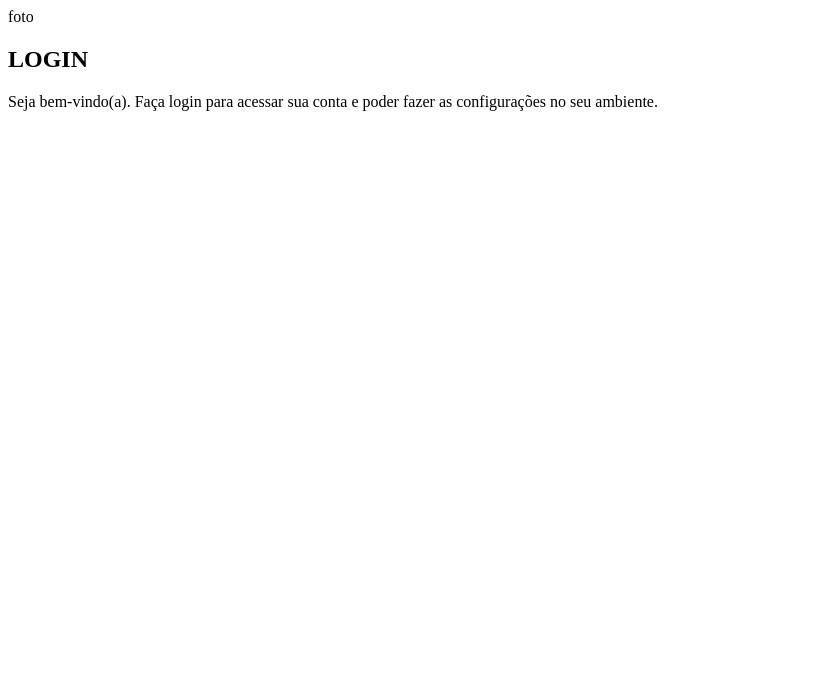
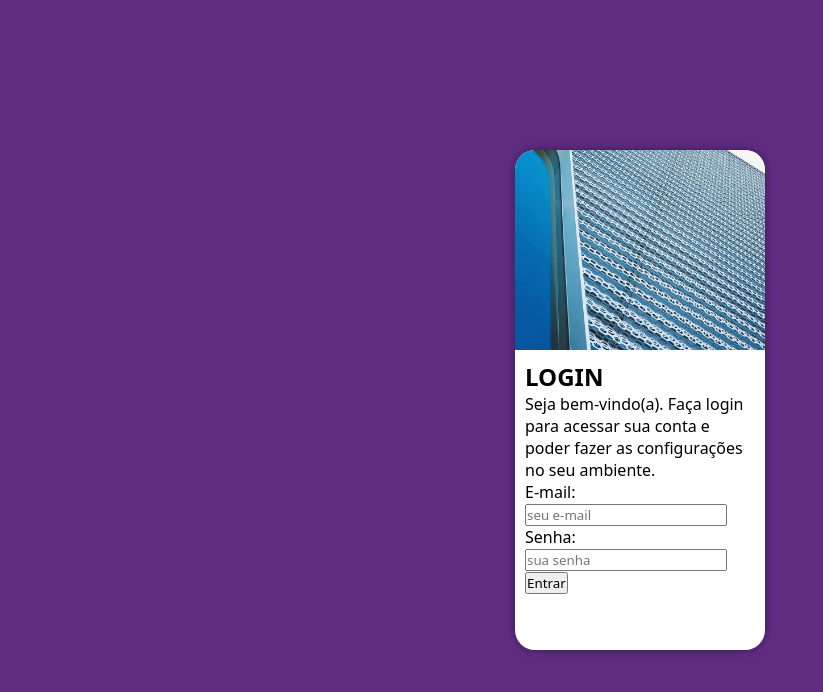
Before and after one commit to sant0smatheus/projeto-login, a plain HTML site: page index.html in a window 1280 px wide. Shown: the whole page, without its empty margins (0-823 px from the left). Drawn offline with Linux system fonts and the light colour scheme.

Commit message:
criei estilos

```diff
--- a/estilos/style.css
+++ b/estilos/style.css
@@ -5,3 +5,50 @@
     Verde: #49a09d
     Lilás: #5f2c82
 */
+
+*{
+    font-family: system-ui, -apple-system, BlinkMacSystemFont, 'Segoe UI', Roboto, Oxygen, Ubuntu, Cantarell, 'Open Sans', 'Helvetica Neue', sans-serif;
+    padding: 0px;
+    margin: 0px;
+    box-sizing: border-box;
+}
+
+body, html{
+    background-color: #5f2c82;
+    height: 100vh;
+    width: 100vw;
+}
+
+main{
+    position: relative;
+    height: 100vh;
+    width: 100vw;
+}
+
+section#login{
+    background-color: white;
+    width: 250px;
+    height: 500px;
+    border-radius: 20px;
+    overflow: hidden;
+    box-shadow: 0px 0px 10px rgba(0, 0, 0, 0.399);
+
+    position: absolute;
+    top: 50%;
+    left: 50%;
+
+    transform: translate(-50%, -50%);
+}
+
+section#login > div#imagem{
+    display: block;
+    background: url(../imagens/metal.jpg) no-repeat;
+    background-size: cover;
+    background-position: left bottom;
+    height: 200px;
+}
+
+section#login > div#formulario{
+    display: block;
+    padding: 10px;
+}
--- a/index.html
+++ b/index.html
@@ -10,14 +10,24 @@
     <main>
         <section id="login">
             <div id="imagem">
-                foto
+                <!-- imagem nas CSS -->
             </div>
             <div id="formulario">
                 <h1>LOGIN</h1>
                 <p>Seja bem-vindo(a). Faça login para acessar sua conta e poder fazer as configurações no seu ambiente.</p>
 
                 <form action="login.php" method="post">
-
+                    <p>
+                        <label for="iemail">E-mail: </label>
+                        <input type="email" name="email" id="iemail" placeholder="seu e-mail">
+                    </p>
+                    <p>
+                        <label for="isenha">Senha: </label>
+                        <input type="password" name="senha" id="isenha" placeholder="sua senha">
+                    </p>
+                    <p>
+                        <input type="submit" value="Entrar">
+                    </p>
                 </form>
             </div>
         </section>
```
